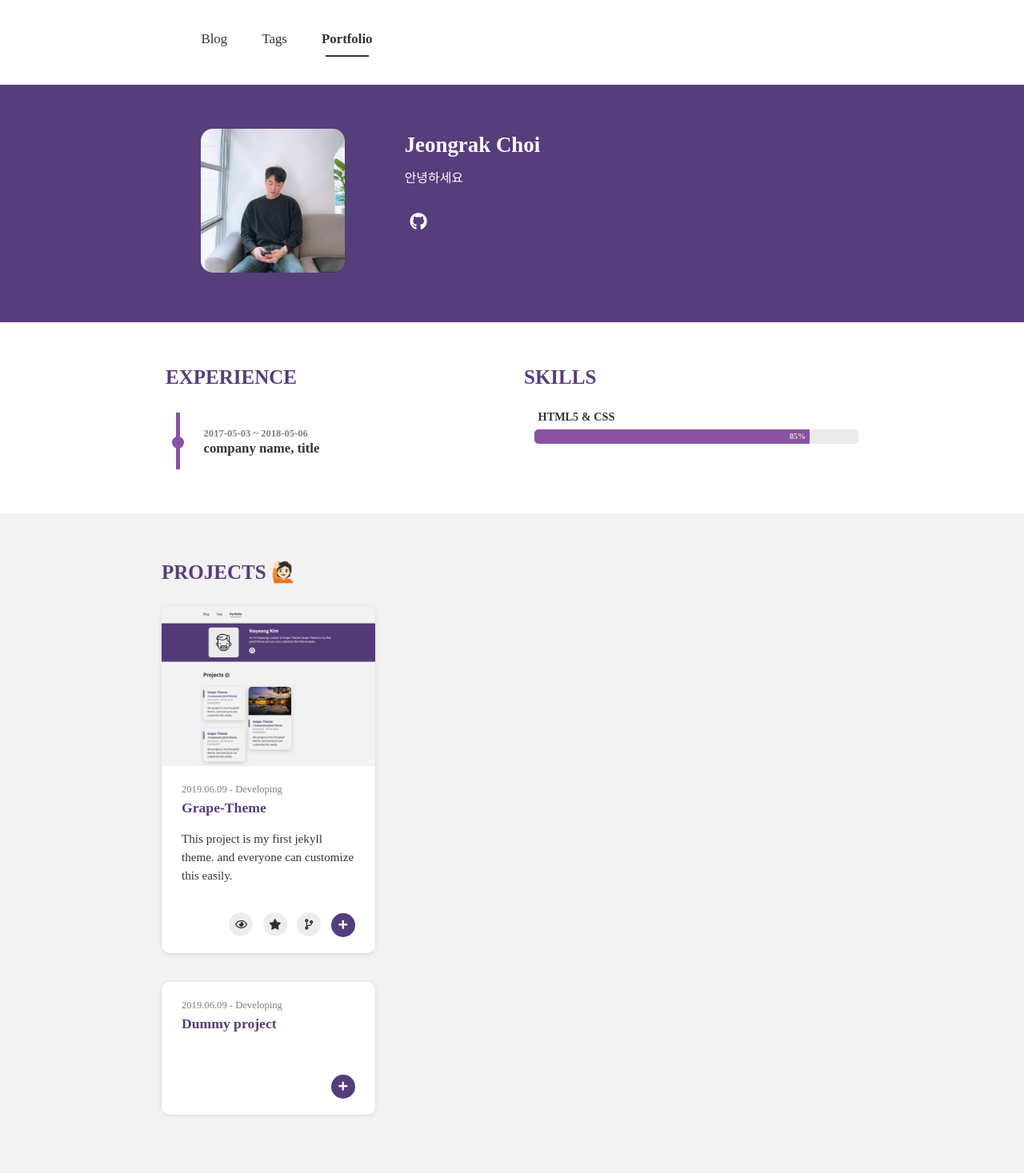
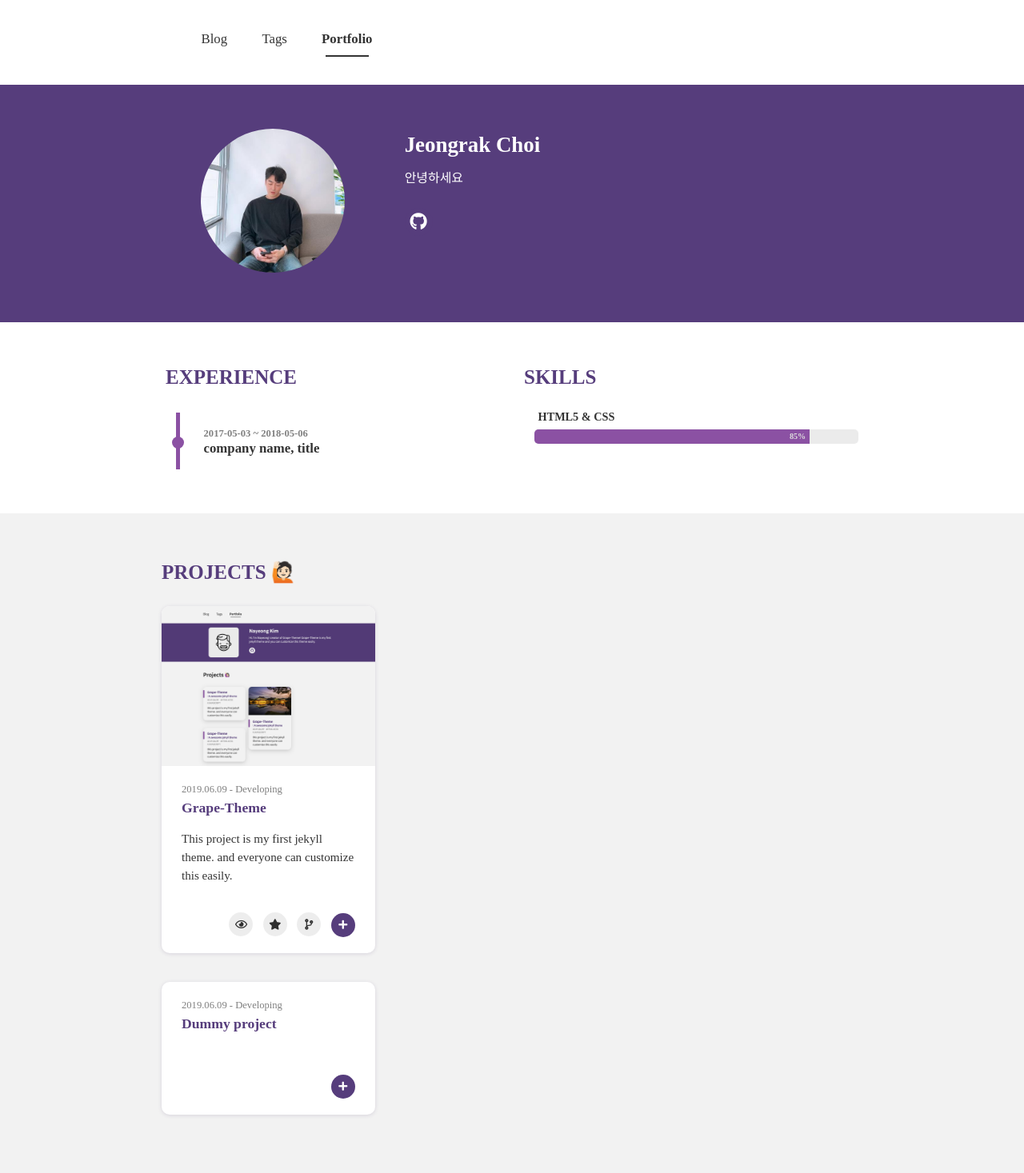
Before and after one commit to JeongrakChoi/JeongrakChoi.github.io, a Jekyll site: the page built from portfolio.html, in a window 1280 px wide. Shown: the whole page at 80% size. Built offline with Jekyll 4.4.1, drawn with Linux system fonts in a browser that asks for light colours; nearby versions of some CDN libraries; some web fonts are replaced.

Commit message:
Update _portfolio.scss

```diff
--- a/_sass/layouts/_portfolio.scss
+++ b/_sass/layouts/_portfolio.scss
@@ -11,7 +11,7 @@
         display: inline-block;
         width: 180px;
         height: 180px;
-        border-radius: 15px;
+        border-radius: 50%;
         img {
           width: 100%;
         }
```
